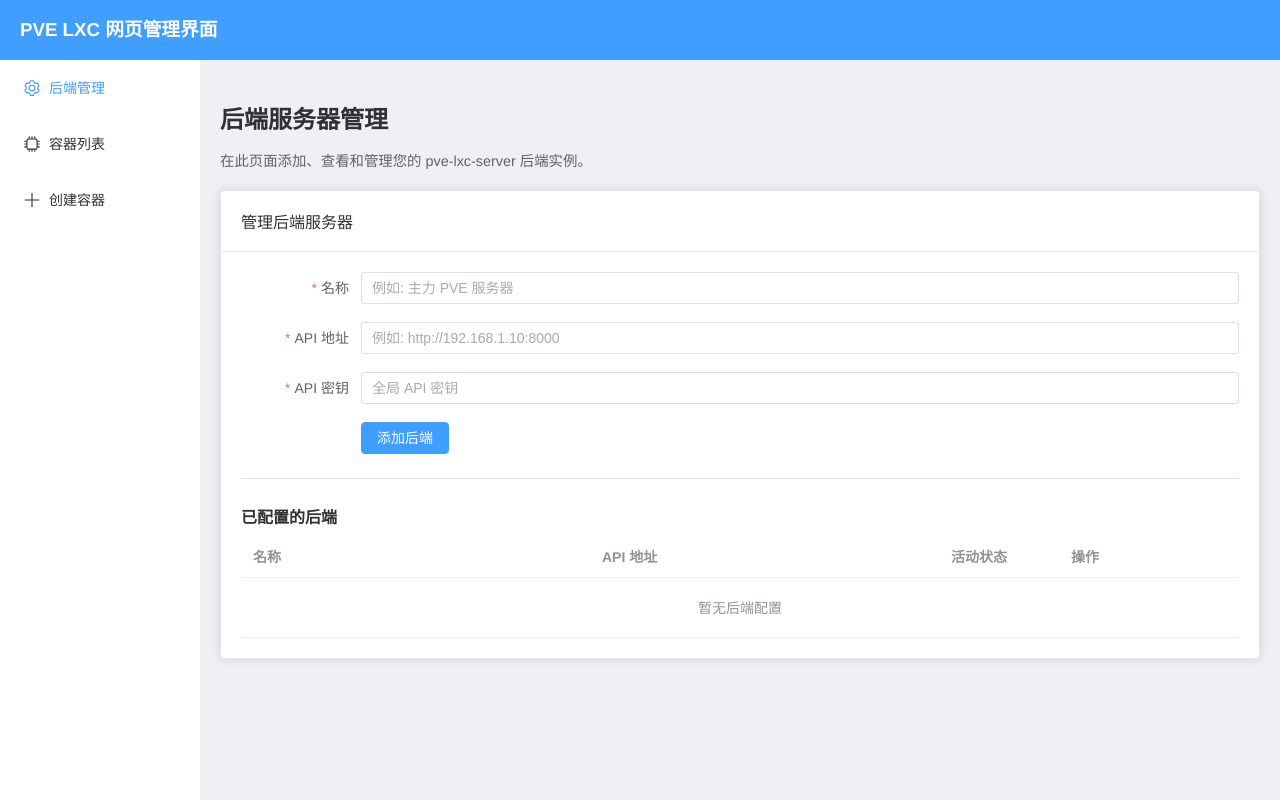
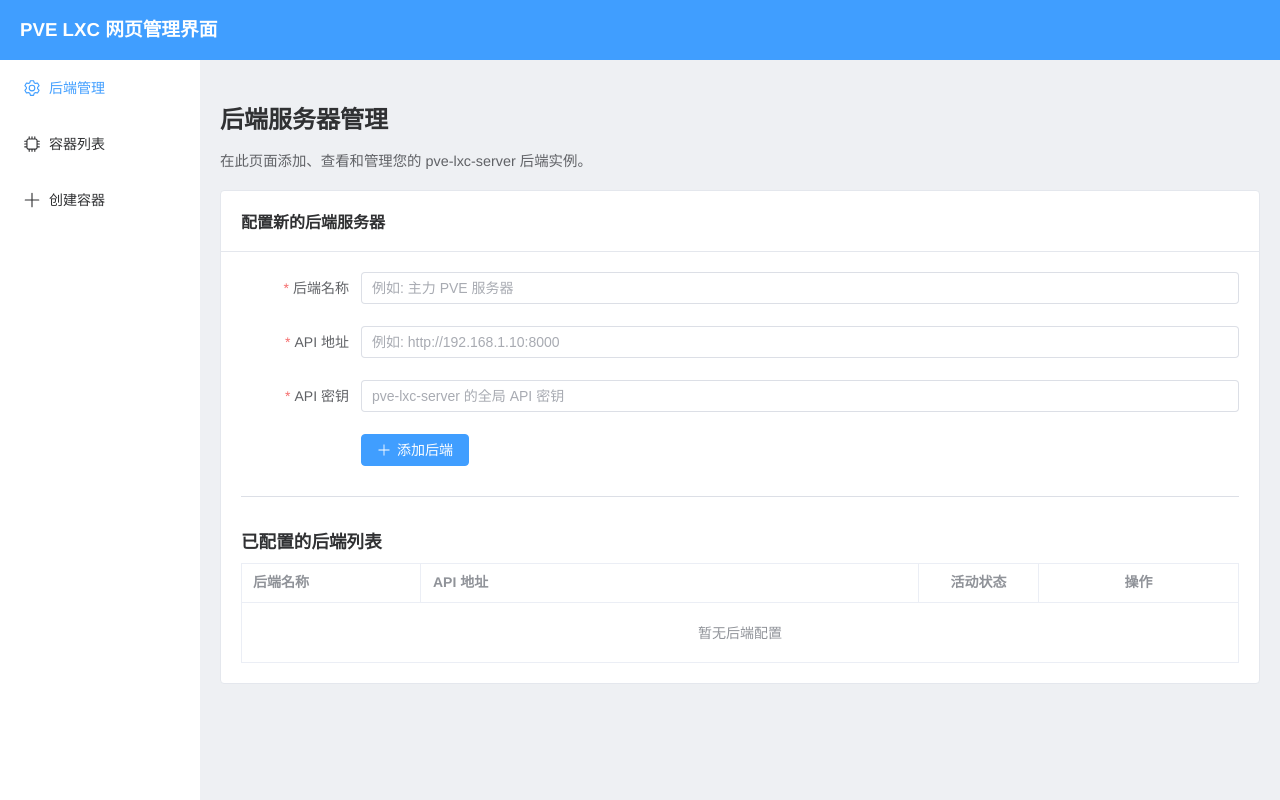
Before and after one commit to xkatld/pve-api-angular, a Vue app: page /manage-backends in a window 1280 px wide. Built offline with nearby package versions, Linux system fonts and the light colour scheme.

Commit message:
Update BackendConfig.vue

```diff
--- a/src/components/BackendConfig.vue
+++ b/src/components/BackendConfig.vue
@@ -1,56 +1,60 @@
 <template>
-  <el-card>
+  <el-card shadow="never">
     <template #header>
-      <div>管理后端服务器</div>
+      <div class="card-header">
+        <span>配置新的后端服务器</span>
+      </div>
     </template>
 
-    <el-form :model="newBackend" label-width="120px" ref="formRef">
-      <el-form-item label="名称" prop="name" :rules="[{ required: true, message: '请输入名称', trigger: 'blur' }]">
+    <el-form :model="newBackend" label-width="120px" ref="formRef" label-position="right">
+      <el-form-item label="后端名称" prop="name" :rules="[{ required: true, message: '请输入后端名称', trigger: 'blur' }]">
         <el-input v-model="newBackend.name" placeholder="例如: 主力 PVE 服务器"></el-input>
       </el-form-item>
-      <el-form-item label="API 地址" prop="url" :rules="[{ required: true, message: '请输入 API 地址', trigger: 'blur' }, { type: 'url', message: '请输入有效的 URL', trigger: ['blur', 'change'] }]">
+      <el-form-item label="API 地址" prop="url" :rules="[{ required: true, message: '请输入 API 地址', trigger: 'blur' }, { type: 'url', message: '请输入有效的 URL (例如 http://host:port)', trigger: ['blur', 'change'] }]">
         <el-input v-model="newBackend.url" placeholder="例如: http://192.168.1.10:8000"></el-input>
       </el-form-item>
       <el-form-item label="API 密钥" prop="apiKey" :rules="[{ required: true, message: '请输入 API 密钥', trigger: 'blur' }]">
-        <el-input v-model="newBackend.apiKey" type="password" show-password placeholder="全局 API 密钥"></el-input>
+        <el-input v-model="newBackend.apiKey" type="password" show-password placeholder="pve-lxc-server 的全局 API 密钥"></el-input>
       </el-form-item>
       <el-form-item>
-        <el-button type="primary" @click="handleAddBackend">添加后端</el-button>
+        <el-button type="primary" @click="handleAddBackend" icon="Plus">添加后端</el-button>
       </el-form-item>
     </el-form>
 
     <el-divider />
 
-    <h4>已配置的后端</h4>
-    <el-table :data="backendStore.backendList" style="width: 100%" empty-text="暂无后端配置">
-      <el-table-column prop="name" label="名称" />
+    <h4>已配置的后端列表</h4>
+    <el-table :data="backendStore.backendList" style="width: 100%" empty-text="暂无后端配置" stripe border>
+      <el-table-column prop="name" label="后端名称" width="180" />
       <el-table-column prop="url" label="API 地址" />
-      <el-table-column label="活动状态" width="120">
+      <el-table-column label="活动状态" width="120" align="center">
         <template #default="scope">
-          <el-tag :type="backendStore.activeBackendId === scope.row.id ? 'success' : 'info'" effect="dark">
+          <el-tag :type="backendStore.activeBackendId === scope.row.id ? 'success' : 'info'" effect="dark" round>
             {{ backendStore.activeBackendId === scope.row.id ? '当前活动' : '未激活' }}
           </el-tag>
         </template>
       </el-table-column>
-      <el-table-column label="操作" width="180">
+      <el-table-column label="操作" width="200" align="center">
         <template #default="scope">
+          <el-button-group size="small">
             <el-button
-            size="small"
               type="success"
               @click="backendStore.setActiveBackend(scope.row.id)"
               :disabled="backendStore.activeBackendId === scope.row.id"
               plain
+              icon="Check"
             >
-            设为活动
+              激活
             </el-button>
             <el-button
-            size="small"
               type="danger"
               @click="confirmRemoveBackend(scope.row.id)"
               plain
+              icon="Delete"
             >
               删除
             </el-button>
+          </el-button-group>
         </template>
       </el-table-column>
     </el-table>
@@ -58,14 +62,14 @@
 </template>
 
 <script setup>
-import { ref } from 'vue'
+import { ref, reactive } from 'vue'
 import { useBackendStore } from '@/store/backendStore'
 import { ElMessage, ElMessageBox } from 'element-plus'
 
 const backendStore = useBackendStore()
 const formRef = ref(null)
 
-const newBackend = ref({
+const newBackend = reactive({
   name: '',
   url: '',
   apiKey: ''
@@ -75,13 +79,19 @@
   formRef.value.validate((valid) => {
     if (valid) {
       try {
-        new URL(newBackend.value.url)
+        const parsedUrl = new URL(newBackend.url)
+        if (!['http:', 'https:',].includes(parsedUrl.protocol)) {
+            ElMessage.error('API 地址必须以 http:// 或 https:// 开头')
+            return
+        }
       } catch (e) {
         ElMessage.error('API 地址不是一个有效的 URL')
         return
       }
-      backendStore.addBackend({ ...newBackend.value })
-      newBackend.value = { name: '', url: '', apiKey: '' }
+      backendStore.addBackend({ ...newBackend })
+      newBackend.name = ''
+      newBackend.url = ''
+      newBackend.apiKey = ''
       formRef.value.resetFields()
       ElMessage.success('后端添加成功！')
     } else {
@@ -99,6 +109,7 @@
       confirmButtonText: '确定删除',
       cancelButtonText: '取消',
       type: 'warning',
+      draggable: true,
     }
   )
   .then(() => {
@@ -112,11 +123,18 @@
 </script>
 
 <style scoped>
+.card-header {
+  font-weight: bold;
+}
 h4 {
   margin-top: 20px;
   margin-bottom: 10px;
+  font-size: 1.1em;
 }
-.el-table {
-  margin-top: 0;
+.el-form-item {
+    margin-bottom: 22px;
+}
+.el-divider {
+    margin: 30px 0;
 }
 </style>
```
Lines whose indentation alone changed are shown as unchanged.
